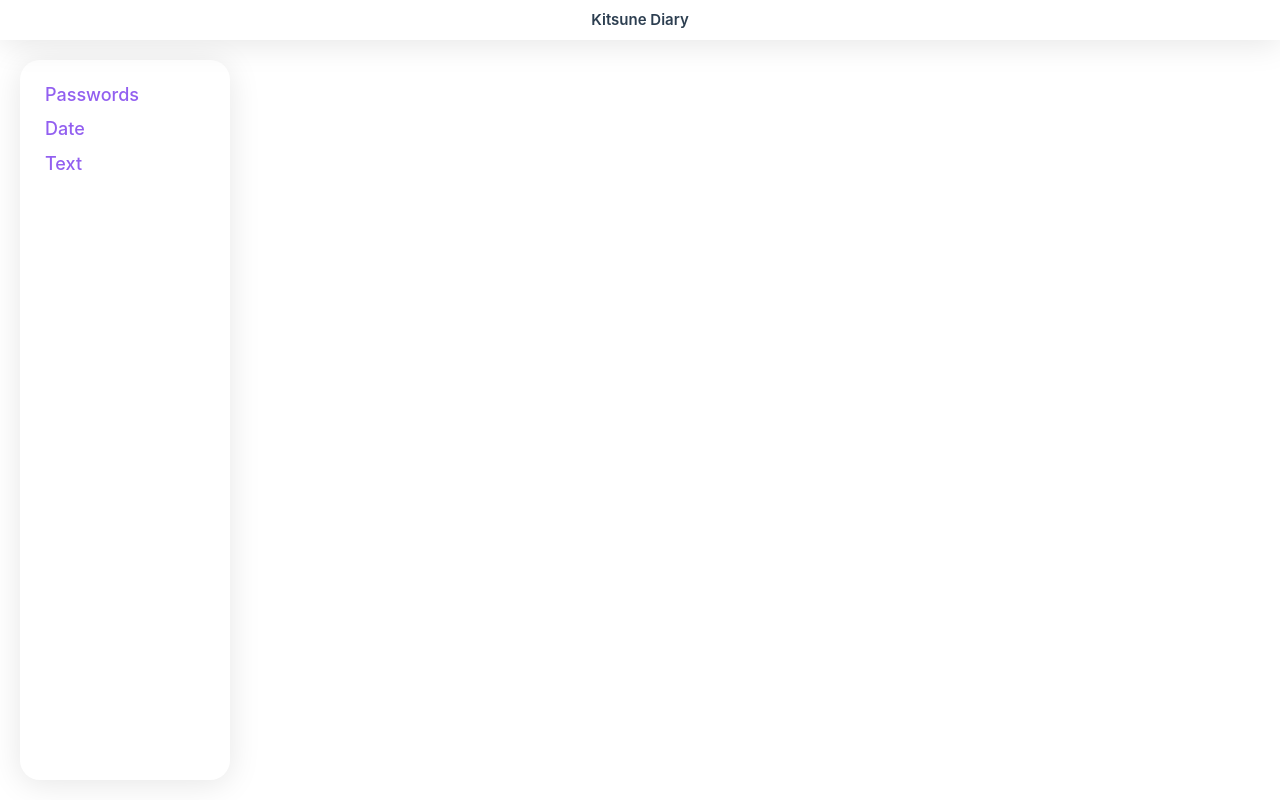
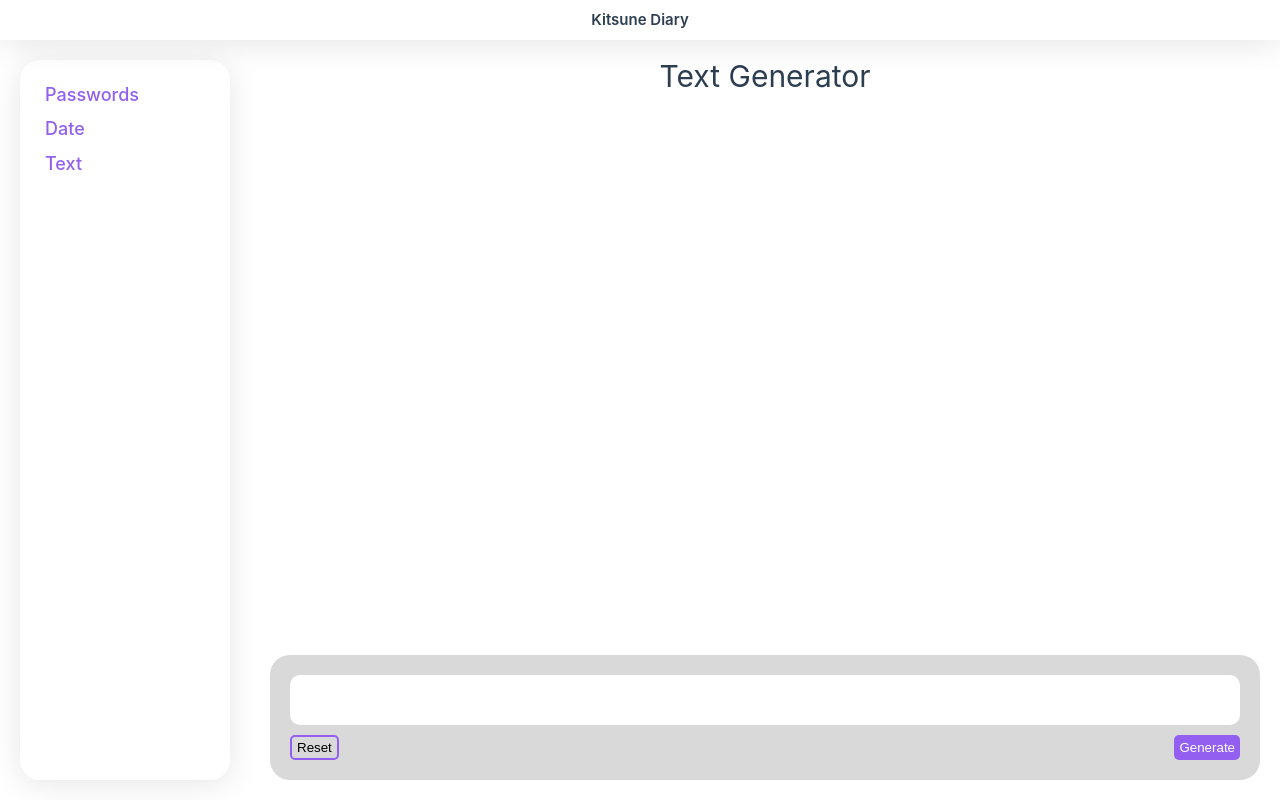
Before and after one commit to mark-bor/Generators-Spot, a Nuxt app: page /text in a window 1280 px wide. Built offline with nearby package versions, Linux system fonts and the light colour scheme.

Commit message:
Created text generator page

```diff
--- /dev/null
+++ b/pages/text.vue
@@ -0,0 +1,180 @@
+<script setup lang="ts">
+  import { text } from '../stores/text';
+</script>
+
+<template>
+  <main class="text-generator">
+    <h1
+      v-if="text.chat.length<1"
+      class="title"
+    >Text Generator</h1>
+
+    <ul id="chat" class="chat">
+      <li
+        v-for="c in text.chat"
+        :id="c.id"
+        :class="`message ${c?.who.toLowerCase()}`"
+      >
+        <h3>{{ c.who }}</h3>
+        <p>{{ c.text }}</p>
+      </li>
+    </ul>
+
+    <div class="typing-panel">
+      <textarea
+        id="typing-field"
+        class="typing-field"
+        name="typing field"
+        cols="30" rows="3"
+        :value="text.text"
+        @input="text.setText(($event.target as HTMLInputElement).value)"
+        @keyup.ctrl.enter="text.generate"
+      >{{ text.text }}</textarea>
+
+      <div class="buttons">
+        <button
+          class="button reset"
+          @click="text.reset"
+        >Reset</button>
+        <button
+          class="button generate"
+          @click="text.generate"
+          :disabled="!text.text || text.text.length<1"
+        >Generate</button>
+      </div>
+    </div>
+  </main>
+</template>
+
+<style scoped>
+#__nuxt > main {
+  overflow: hidden;
+  padding: 0;
+}
+
+.text-generator {
+  position: relative;
+  margin-bottom: 125px;
+
+  display: flex;
+  flex-wrap: wrap;
+  align-content: flex-start;
+  row-gap: 30px;
+  column-gap: 50px;
+}
+
+.title {
+  margin-top: 20px;
+}
+
+.chat {
+  width: 100%;
+  height: 100%;
+  padding: 20px;
+  padding-bottom: 40px;
+
+  display: flex;
+  flex-direction: column;
+  row-gap: 20px;
+
+  overflow-y: auto;
+}
+
+.message {
+  max-width: 70%;
+  padding: 8px 15px;
+
+  background-color: #d9d9d9;
+  border-radius: 15px;
+}
+.you {
+  margin-left: auto;
+  border-bottom-right-radius: none;
+}
+.chatbot {
+  margin-right: auto;
+  border-bottom-left-radius: none;
+}
+
+.message > h3 {
+  color: #925FF0;
+  font-size: 16px;
+}
+
+.message > p {
+  font-size: 15px;
+}
+
+.typing-panel {
+  width: calc(100% - 250px - 40px);
+  height: 125px;
+  padding: 20px;
+
+  position: fixed;
+  right: 20px;
+  bottom: 20px;
+
+  display: flex;
+  flex-direction: column;
+  justify-content: space-between;
+
+  background-color: #d9d9d9;
+  border-radius: 20px;
+}
+
+.typing-field {
+  width: 100%;
+  height: 50px;
+  padding: 5px 7px;
+
+  resize: none;
+  outline: none;
+  border: none;
+  border-radius: 10px;
+}
+
+.buttons {
+  display: flex;
+  justify-content: space-between;
+}
+.button {
+  padding: 3px 5px;
+  border-radius: 5px;
+  cursor: pointer;
+}
+.button.reset {
+  border: 2px solid #925FF0;
+}
+.button.generate {
+  background-color: #925FF0;
+  color: #FFFFFF;
+}
+
+@media (max-width: 650px) {
+  #__nuxt > main {
+    padding-bottom: 125px;
+  }
+
+  .chat {
+    padding: 10px;
+    padding-bottom: 20px;
+    row-gap: 10px;
+  }
+
+  .message {
+    max-width: 80%;
+  }
+
+  .typing-panel {
+    width: calc(100% - 40px);
+  }
+}
+
+@media (max-width: 435px) {
+  .typing-panel {
+    width: calc(100% - 20px);
+    right: 10px;
+    bottom: 10px;
+  }
+}
+</style>
--- /dev/null
+++ b/stores/text.ts
@@ -0,0 +1,90 @@
+import { reactive } from 'vue';
+
+type TextStorageData = {
+  chat: {
+    id: number
+    who: string
+    text: string
+  }[]
+  text: string
+};
+
+function getlocalData() {
+  // const localData: any = localStorage.getItem('text');
+  // localData ? JSON.parse(localData) :
+  return {
+    chat: [
+      // { id: 1, who: 'You', text: 'Hi' },
+      // { id: 2, who: 'Chatbot', text: 'Hi' },
+      // { id: 3, who: 'You', text: 'How are you doing?' },
+      // { id: 4, who: 'Chatbot', text: 'Good, thanks' },
+    ],
+    text: ''
+  }
+}
+
+function textStore() {
+  const localData: TextStorageData = getlocalData();
+
+  return {
+    // states
+    chat: localData.chat,
+    text: localData.text,
+
+    // actions
+    setText(prop: string) {
+      this.text = prop
+    },
+
+    reset() {
+      this.chat = [];
+      this.text = '';
+    },
+
+    async generate() {
+      if (this.chat.length>0 && this.chat[this.chat.length-1].text==='...') return;
+      if (!this.text || this.text.length<1) return;
+
+      this.chat.push({
+        id: this.chat[this.chat.length-1]?.id + 1 || 0,
+        who: 'You',
+        text: this.text
+      });
+      this.chat[this.chat.length] = {
+        id: this.chat[this.chat.length-1].id + 1,
+        who: 'Chatbot',
+        text: '...'
+      };
+
+      const menu = document.getElementById("chat");
+      menu.scrollTop = menu?.scrollHeight;
+
+      $fetch('/api/text', {
+        method: 'post',
+        body: {
+          text: this.text
+        }
+      })
+      .then(res => JSON.parse(res))
+      .then(res => {
+        this.chat[this.chat.length-1] = {
+          id: this.chat[this.chat.length-1].id + 1,
+          who: 'Chatbot',
+          text: res.out || res.messages
+        }
+      })
+      .catch(err => {
+        this.chat[this.chat.length-1] = {
+          id: this.chat[this.chat.length-1].id + 1,
+          who: 'Chatbot',
+          text: err.statusMessage
+        }
+      });
+
+      this.text = '';
+      menu.scrollTop = menu?.scrollHeight;
+    },
+  }
+}
+
+export const text = reactive(textStore());
```
Also changed, not shown: 1 other file (tests, documents, lock files or other folders).
